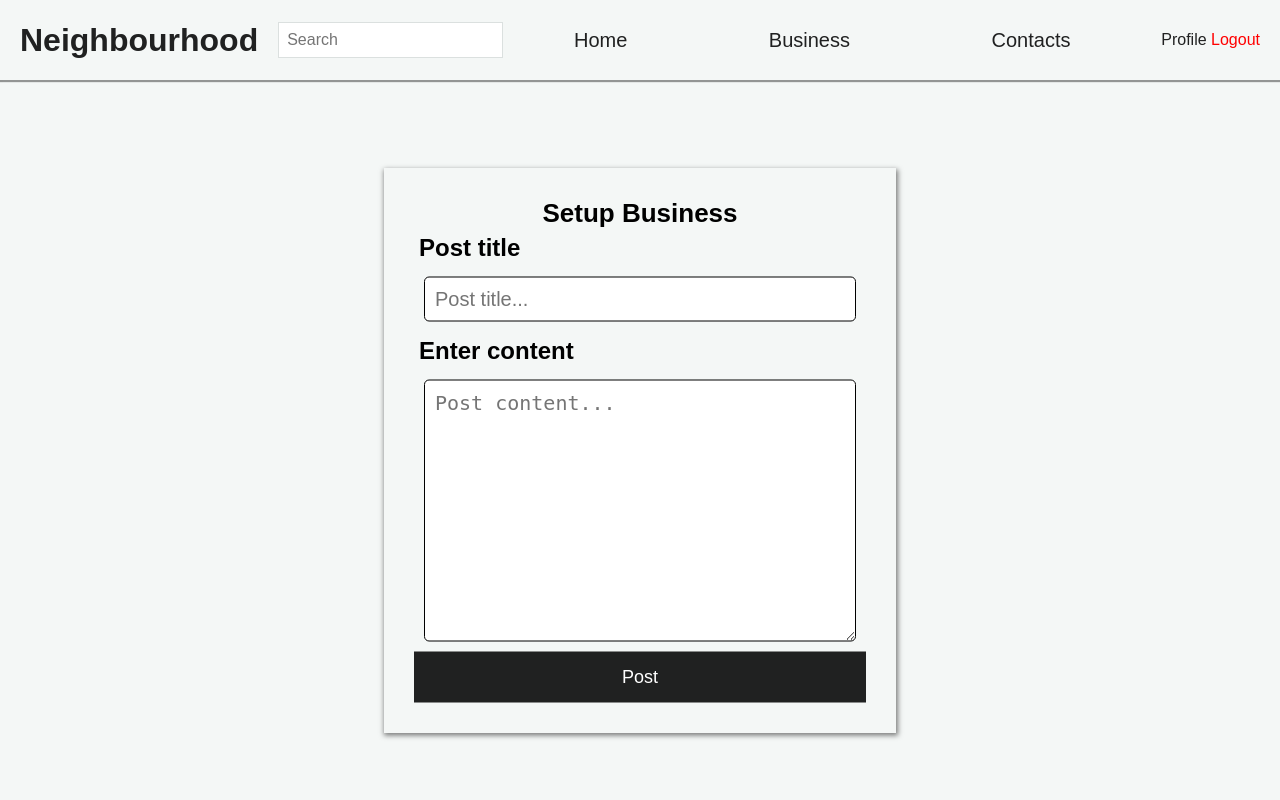
After one commit to davidkiama/NeighbourHood, a Django app: template home/templates/create_post.html in a window 1280 px wide. The commit adds this page. Run offline with Django 4.2, Linux system fonts and the light colour scheme; the template is opened without the code that fills it, so the values that code supplies are empty.

Commit message:
Render the create post page

```diff
--- a/home/static/css/style.css
+++ b/home/static/css/style.css
@@ -27,6 +27,7 @@ body {
 
 .btn {
   cursor: pointer;
+  font-size: 1.8rem;
   border: none;
   padding: 1.5rem;
   height: 100%;
@@ -53,6 +54,9 @@ body {
   transform: translate(-50%, -50%);
 
   box-shadow: 1px 2px 5px 1px rgba(0, 0, 0, 0.5);
+}
+.box-2 {
+  margin-top: 5rem;
 }
 
 .box h3 {
@@ -122,10 +126,6 @@ a {
   font-size: 2rem;
 }
 
-.businesses {
-  padding: 1rem;
-}
-
 .btn--create-biz {
   display: block;
   margin-left: 88%;
@@ -137,11 +137,13 @@ a {
 }
 
 .businesses {
+  padding: 1rem;
+
   display: flex;
   justify-content: space-around;
   align-items: center;
   flex-wrap: wrap;
-  gap: 5rem;
+  gap: 3rem;
 }
 
 .biz {
@@ -157,6 +159,52 @@ a {
   box-shadow: 1px 2px 5px 1px rgba(0, 0, 0, 0.5);
 }
 
+.form__create-blog {
+  padding: 1rem;
+
+  display: flex;
+  flex-direction: column;
+}
+
+.form__create-blog label {
+  font-size: 2.4rem;
+  font-weight: 800;
+  margin: 0.5rem;
+}
+
+.form__create-blog input,
+.form__create-blog textarea {
+  border-radius: 5px;
+  margin: 1rem;
+  padding: 1rem;
+  font-size: 2rem;
+  border: 1px solid black;
+}
+
+.form__create-blog input:focus,
+.form__create-blog textarea:focus {
+  outline: none;
+}
+
+/*
+
+
+
+
+
+
+
+
+
+
+
+
+
+
+
+
+*/
+
 .logout {
   color: red;
   text-decoration: none;
--- /dev/null
+++ b/home/templates/create_post.html
@@ -0,0 +1,30 @@
+{% extends 'base.html' %}
+
+
+{% block content %}
+
+
+<div class="box box-2">
+
+
+    <form class="form__create-blog" method="POST">
+        {% csrf_token %}
+
+        <h3 class="heading-3">Setup Business</h3>
+
+        <label for="post_title">Post title</label>
+        <input type="text" name="post_title" placeholder="Post title..." required>
+
+        <label for="content">Enter content</label>
+        <textarea name="post_content" type="text" cols="30" rows="10" required
+            placeholder="Post content..."></textarea>
+
+
+        <button type="submit" class="btn">Post</button>
+
+
+    </form>
+
+
+</div>
+{% endblock %}
--- a/home/urls.py
+++ b/home/urls.py
@@ -1,6 +1,6 @@
 from django.urls import path
 
-from .views import home, search_business, setup_profile, setup_business, biz_list
+from .views import create_post, home, search_business, setup_profile, setup_business, biz_list
 
 
 urlpatterns = [
@@ -9,4 +9,6 @@ urlpatterns = [
     path('setup-business/', setup_business, name='setup_business'),
     path('biz-list/', biz_list, name='biz_list'),
     path('search/', search_business, name='search_business'),
+    path('create-post/', create_post, name='create_post'),
+
 ]
```
